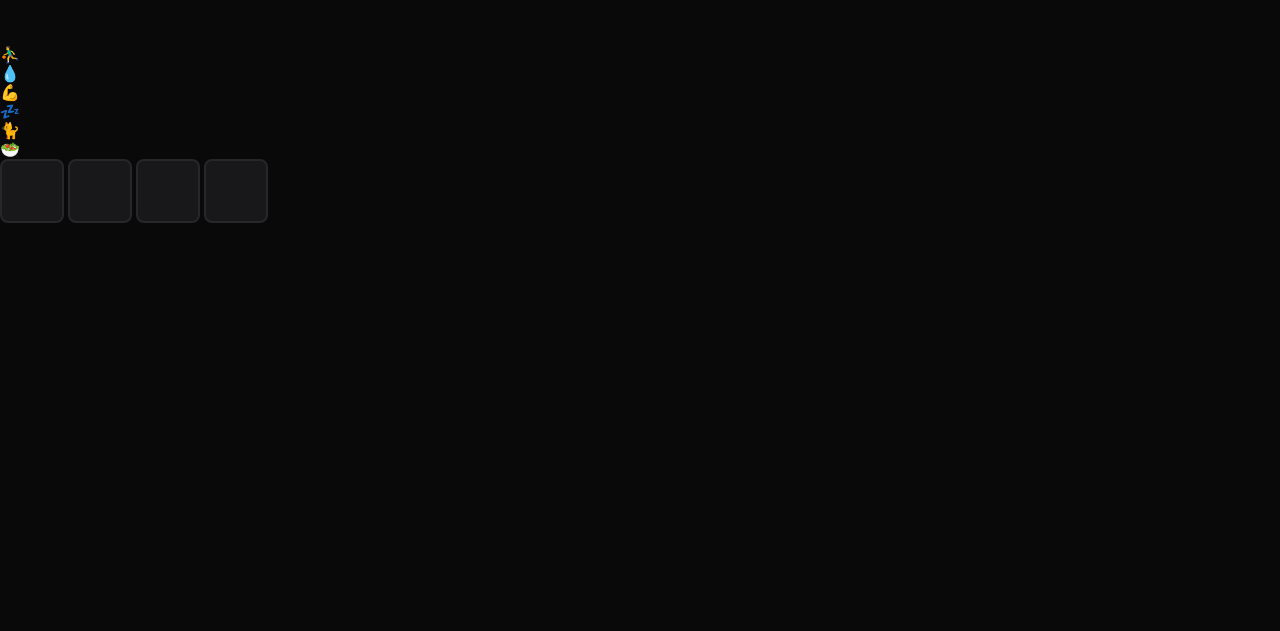
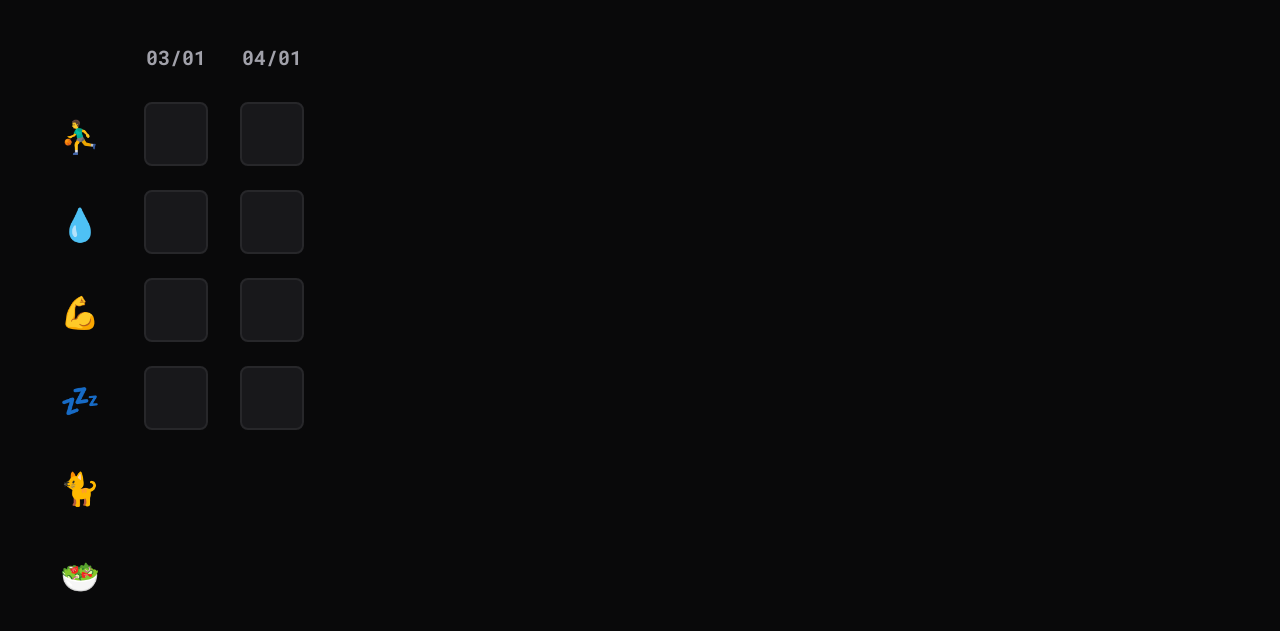
Before and after one commit to ClebSantos404/Monitorador-de-Habitos, a plain HTML site: page habits.html in a window 1280 px wide. Shown: the part 135-766 px from the top of the page. Drawn offline with Linux system fonts and the light colour scheme.

Commit message:
Adicionando forms e emojis

```diff
--- a/habits.html
+++ b/habits.html
@@ -19,20 +19,40 @@
     </header>
 
     <!--Corpo da página-->
-    <div class="Caixa1">
-      <div class="emoji">
-        <p>⛹️‍♂️</p>
-        <p>💧</p>
-        <p>💪</p>
-        <p>💤</p>
-        <p>🐈</p>
-        <p>🥗</p>
+    <form action="">
+      <div class="habits">
+        <div class="habit">⛹️‍♂️</div>
+        <div class="habit">💧</div>
+        <div class="habit">💪</div>
+        <div class="habit">💤</div>
+        <div class="habit">🐈</div>
+        <div class="habit">🥗</div>
       </div>
-    </div>
-    <input type="checkbox" name="" id="">
-    <input type="checkbox" name="" id="">
-    <input type="checkbox" name="" id="">
-    <input type="checkbox" name="" id="">
+
+      <!-- Dias e checks -->
+      <div class="days">
+        <div class="day">
+          <div>03/01</div>
+            <input type="checkbox" name="" id="">
+            <input type="checkbox" name="" id="">
+            <input type="checkbox" name="" id="">
+            <input type="checkbox" name="" id="">
+        </div>
+      </div>
+
+      <div class="days">
+        <div class="day">
+          <div>04/01</div>
+            <input type="checkbox" name="" id="">
+            <input type="checkbox" name="" id="">
+            <input type="checkbox" name="" id="">
+            <input type="checkbox" name="" id="">
+        </div>
+      </div>
+    </form>
+
+
+
 
   </body>
 </html>
--- a/style.css
+++ b/style.css
@@ -42,6 +42,52 @@ button {
     line-height: 125%;
 }
 
+form {
+    display: flex;
+    padding: 0 48px;
+}
+
+.habits {
+    display: flex;
+    flex-direction: column;
+    gap: 24px;
+    margin-top: 60px;
+}
+
+.habit {
+    width: 64px;
+    height: 64px;
+
+    font-size: 32px;
+
+    display: flex;
+    align-items: center;
+    justify-content: center;
+}
+
+.days {
+    display: flex;
+    margin-left: 32px;
+    gap: 48px;
+}
+
+.day {
+    display: flex;
+    flex-direction: column;
+    gap: 24px;
+}
+
+.day div {
+    margin-bottom: 8px;
+    font-size: 20px;
+    line-height: 125%;
+
+    color: #A1A1AA;
+
+    text-align: center;
+    font-family: Roboto Mono;
+}
+
 input {
 
     /* aparencia */
```
